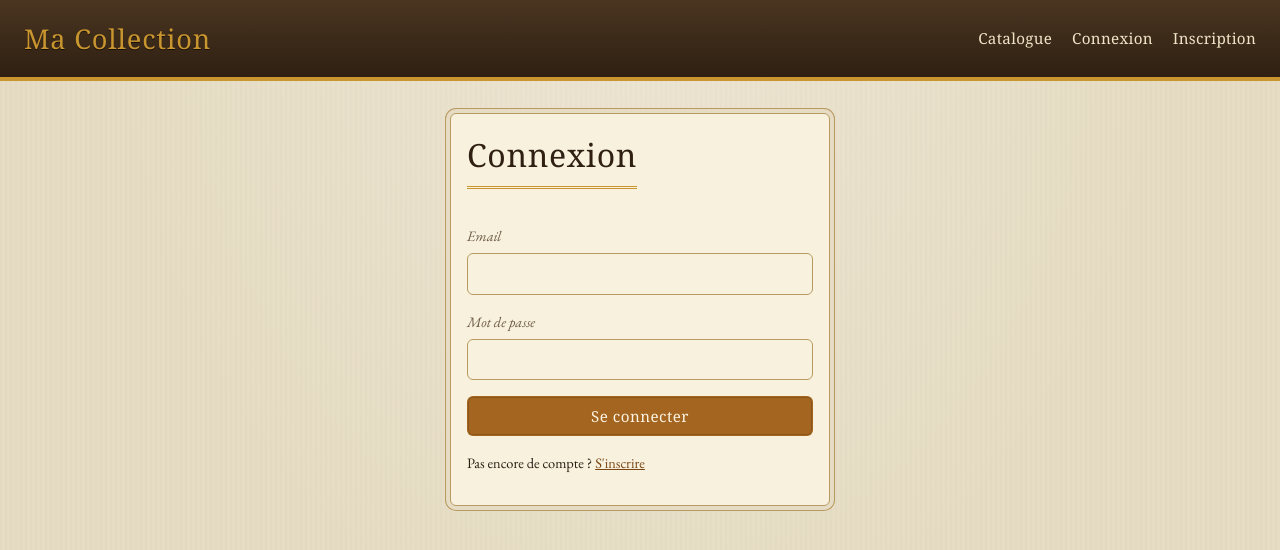
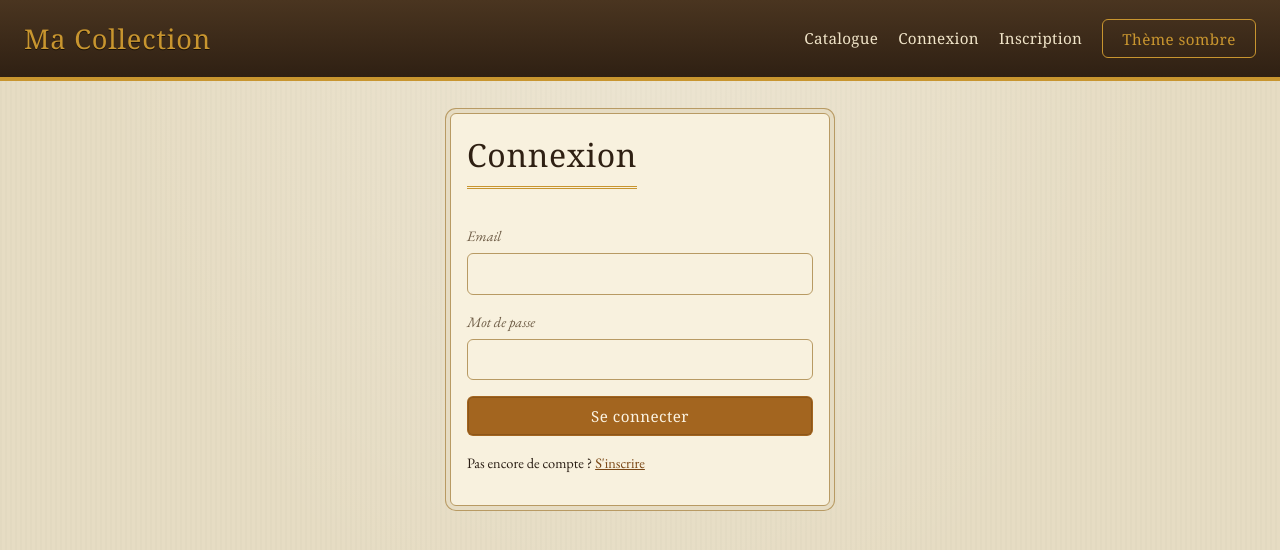
Before and after one commit to 0xR1c4rd/T-R-A-N-S-V-E-R-S-A-L, a React (Vite) app in the folder web/: page /login in a window 1280 px wide. Shown: the top 550 px of the page. Built offline with nearby package versions, Linux system fonts and the light colour scheme; no server answers; a web font is replaced by a local one.

Commit message:
feat(web): theme clair et sombre

```diff
--- a/web/index.html
+++ b/web/index.html
@@ -4,6 +4,21 @@
     <meta charset="UTF-8" />
     <meta name="viewport" content="width=device-width, initial-scale=1.0" />
     <title>Ma Collection — Bières</title>
+    <script>
+
+      (function () {
+        try {
+          var stocke = localStorage.getItem("theme");
+          var theme =
+            stocke !== null
+              ? JSON.parse(stocke)
+              : window.matchMedia("(prefers-color-scheme: dark)").matches
+              ? "sombre"
+              : "clair";
+          document.documentElement.dataset.theme = theme;
+        } catch (e) {}
+      })();
+    </script>
     <link rel="preconnect" href="https://fonts.googleapis.com" />
     <link rel="preconnect" href="https://fonts.gstatic.com" crossorigin />
     <link
--- a/web/src/components/Navbar.tsx
+++ b/web/src/components/Navbar.tsx
@@ -1,5 +1,6 @@
 import { Link, useNavigate } from "react-router-dom";
 import { useAuth } from "../contexts/AuthContext";
+import { ThemeToggle } from "./ThemeToggle";
 
 export function Navbar() {
   const { isAuthenticated, user, logout } = useAuth();
@@ -21,7 +22,7 @@ export function Navbar() {
           <>
             <Link to="/collection">Ma collection</Link>
             <Link to="/stats">Statistiques</Link>
-            <span style={{ color: "var(--color-ink-muted)", fontSize: "0.9rem" }}>{user?.email}</span>
+            <span style={{ color: "var(--color-nav-muted)", fontSize: "0.9rem" }}>{user?.email}</span>
             <button type="button" className="btn btn-secondary" onClick={handleLogout}>
               Déconnexion
             </button>
@@ -32,6 +33,7 @@ export function Navbar() {
             <Link to="/register">Inscription</Link>
           </>
         )}
+        <ThemeToggle />
       </div>
     </nav>
   );
--- /dev/null
+++ b/web/src/components/ThemeToggle.tsx
@@ -0,0 +1,17 @@
+import { useTheme } from "../hooks/useTheme";
+
+export function ThemeToggle() {
+  const [theme, basculer] = useTheme();
+  const versSombre = theme === "clair";
+
+  return (
+    <button
+      type="button"
+      className="btn btn-secondary"
+      onClick={basculer}
+      aria-label={versSombre ? "Passer au thème sombre" : "Passer au thème clair"}
+    >
+      {versSombre ? "Thème sombre" : "Thème clair"}
+    </button>
+  );
+}
--- /dev/null
+++ b/web/src/hooks/useTheme.ts
@@ -0,0 +1,28 @@
+import { useEffect } from "react";
+import { useLocalStorage } from "./useLocalStorage";
+
+export type Theme = "clair" | "sombre";
+
+/** Thème préféré du système d'exploitation, utilisé tant que l'utilisateur n'a rien choisi. */
+function themeSysteme(): Theme {
+  return window.matchMedia("(prefers-color-scheme: dark)").matches ? "sombre" : "clair";
+}
+
+/**
+ * Gère le thème clair / sombre : le choix est mémorisé dans le localStorage
+ * et appliqué sur la balise <html> via l'attribut data-theme, que le CSS
+ * utilise pour changer toutes les variables de couleur d'un coup.
+ */
+export function useTheme(): [Theme, () => void] {
+  const [theme, setTheme] = useLocalStorage<Theme>("theme", themeSysteme());
+
+  useEffect(() => {
+    document.documentElement.dataset.theme = theme;
+  }, [theme]);
+
+  function basculer(): void {
+    setTheme(theme === "clair" ? "sombre" : "clair");
+  }
+
+  return [theme, basculer];
+}
--- a/web/src/index.css
+++ b/web/src/index.css
@@ -1,5 +1,7 @@
+/* ===== Thème clair (par défaut) ===== */
 :root {
-  /* Palette "brasserie à l'ancienne" : parchemin vieilli, chêne, cuivre */
+  color-scheme: light;
+
   --color-bg: #e6dcc3;
   --color-surface: #f8f1de;
   --color-ink: #2a1e14;
@@ -7,9 +9,13 @@
   --color-border: #b89a63;
   --color-accent: #a3651f;
   --color-accent-dark: #7a4715;
+  --color-on-accent: #fbf3e2;
+  --color-heading: #2f2013;
   --color-oak: #2f2013;
   --color-oak-light: #4a3520;
   --color-brass: #c8952f;
+  --color-nav-text: #f0e4c8;
+  --color-nav-muted: #c9b78f;
 
   --color-success: #3f5b32;
   --color-success-bg: #dfe6d2;
@@ -20,9 +26,44 @@
   --color-danger: #8f2f22;
   --color-danger-bg: #ecd6cd;
 
+  --glow: rgba(255, 255, 255, 0.25);
+  --grain: rgba(0, 0, 0, 0.015);
+
   --font-heading: "Rye", "Georgia", serif;
   --font-body: "EB Garamond", Georgia, serif;
   --radius: 6px;
+}
+
+/* ===== Thème sombre : taverne ===== */
+:root[data-theme="sombre"] {
+  color-scheme: dark;
+
+  --color-bg: #1a120b;
+  --color-surface: #2a1e14;
+  --color-ink: #f0e4c8;
+  --color-ink-muted: #b9a888;
+  --color-border: #6b5232;
+  --color-accent: #c8952f;
+  --color-accent-dark: #e3b655;
+  --color-on-accent: #1a120b;
+  --color-heading: #f3e3bf;
+  --color-oak: #120c07;
+  --color-oak-light: #2a1c11;
+  --color-brass: #d9a441;
+  --color-nav-text: #f0e4c8;
+  --color-nav-muted: #b9a888;
+
+  --color-success: #a6c98f;
+  --color-success-bg: #2b3a22;
+  --color-warning: #e3b45e;
+  --color-warning-bg: #43331a;
+  --color-neutral: #b5a68a;
+  --color-neutral-bg: #3a3023;
+  --color-danger: #e58f7e;
+  --color-danger-bg: #4a2620;
+
+  --glow: rgba(255, 190, 110, 0.06);
+  --grain: rgba(255, 255, 255, 0.015);
 }
 
 * {
@@ -39,11 +80,11 @@ body {
   margin: 0;
   background-color: var(--color-bg);
   background-image:
-    radial-gradient(ellipse at top, rgba(255, 255, 255, 0.25), transparent 60%),
+    radial-gradient(ellipse at top, var(--glow), transparent 60%),
     repeating-linear-gradient(
       90deg,
-      rgba(0, 0, 0, 0.015) 0px,
-      rgba(0, 0, 0, 0.015) 2px,
+      var(--grain) 0px,
+      var(--grain) 2px,
       transparent 2px,
       transparent 5px
     );
@@ -51,6 +92,7 @@ body {
   font-family: var(--font-body);
   font-size: 17px;
   line-height: 1.55;
+  transition: background-color 0.2s, color 0.2s;
 }
 
 h1,
@@ -60,7 +102,7 @@ h3 {
   font-weight: 400;
   letter-spacing: 0.02em;
   margin: 0 0 0.5em;
-  color: var(--color-oak);
+  color: var(--color-heading);
 }
 
 a {
@@ -106,6 +148,12 @@ a {
   color: var(--color-ink);
 }
 
+.input::placeholder,
+.textarea::placeholder {
+  color: var(--color-ink-muted);
+  opacity: 0.8;
+}
+
 .input:focus,
 .select:focus,
 .textarea:focus {
@@ -146,14 +194,14 @@ a {
 
 .btn-primary {
   background: var(--color-accent);
-  color: #fbf3e2;
+  color: var(--color-on-accent);
   box-shadow: inset 0 0 0 1px rgba(0, 0, 0, 0.15);
 }
 
 .btn-secondary {
   background: transparent;
-  border-color: var(--color-oak);
-  color: var(--color-oak);
+  border-color: var(--color-heading);
+  color: var(--color-heading);
 }
 
 .btn-danger {
@@ -232,7 +280,7 @@ a {
 
 .navbar-links a {
   text-decoration: none;
-  color: #f0e4c8;
+  color: var(--color-nav-text);
   font-size: 0.95rem;
   font-family: var(--font-heading);
   letter-spacing: 0.02em;
```
